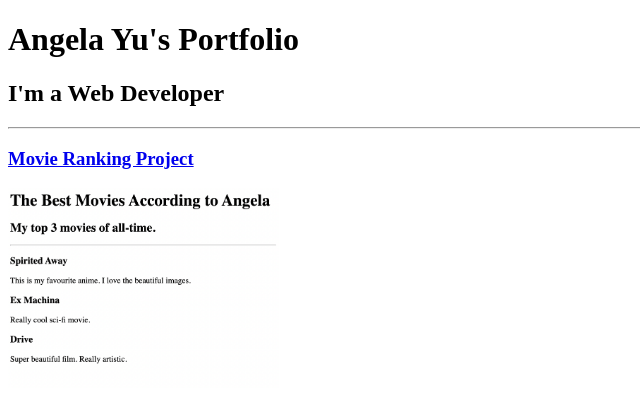
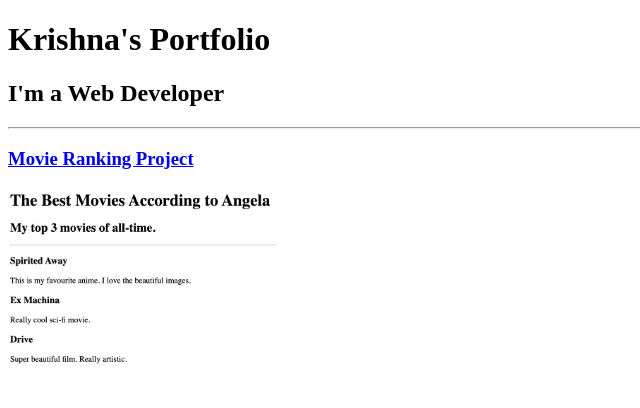
Before and after one commit to KP1511-wq/html-portfolio, a plain HTML site: page solution.html in a window 1280 px wide. Shown: the top 408 px of the page, without its empty margins (0-640 px from the left). Drawn offline with Linux system fonts and the light colour scheme.

Commit message:
Update solution.html

```diff
--- a/solution.html
+++ b/solution.html
@@ -3,11 +3,11 @@
 
 <head>
   <meta charset="UTF-8">
-  <title>Angela's Portfolio</title>
+  <title>Krishna's Portfolio</title>
 </head>
 
 <body>
-  <h1>Angela Yu's Portfolio</h1>
+  <h1>Krishna's Portfolio</h1>
   <h2>I'm a Web Developer</h2>
   <hr />
   <h3><a href="./public/movie-ranking.html">Movie Ranking Project</a></h3>
```
